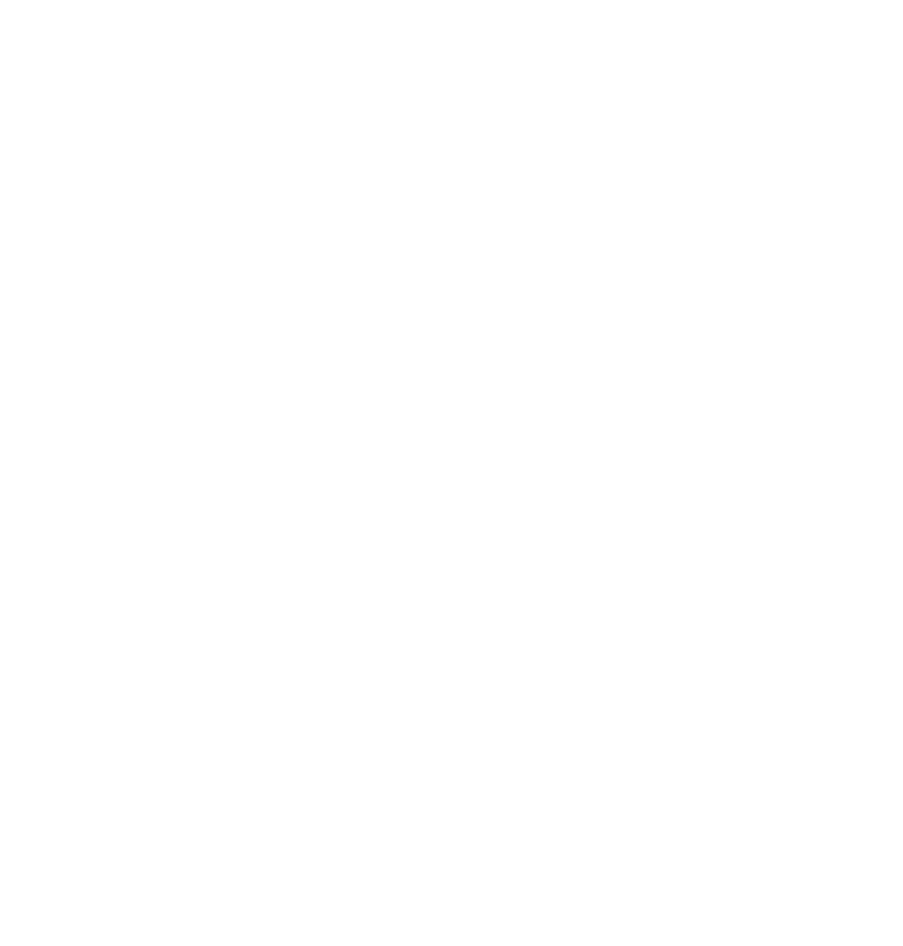
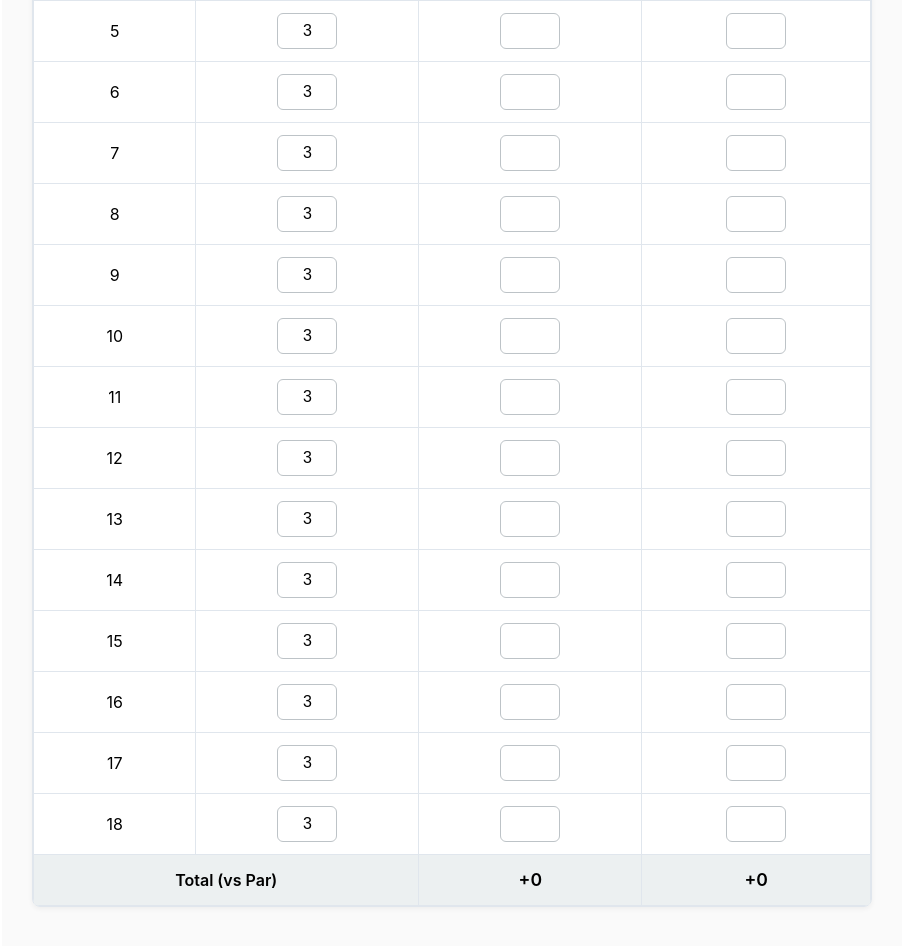
Before and after one commit to mandi7469/Fairway-Favorites, a React (Vite) app: page /scorecard in a window 1280 px wide. Shown: the part 1000-1946 px from the top of the page, without its empty margins (188-1091 px from the left). Before the commit the page ends 833 px from the top, so only its background shows below. Built offline with nearby package versions, Linux system fonts and the light colour scheme.

Commit message:
completed scorecard section. completed functionallity and styling. working on leaderbaord section next

```diff
--- a/src/css/Scorecard.css
+++ b/src/css/Scorecard.css
@@ -132,9 +132,115 @@
   /* margin-bottom: 20px; */
 }
 
-/* .table-container {
+.table-container {
   overflow-x: auto;
   border: 1px solid #e0e6ed;
   border-radius: 8px;
   box-shadow: 0 2px 5px rgba(0, 0, 0, 0.05);
-} */
+}
+
+.scorecard-table {
+  width: 100%;
+  border-collapse: collapse;
+  min-width: 600px;
+}
+
+th,
+td {
+  border: 1px solid #e0e6ed;
+  padding: 12px 15px;
+  text-align: center;
+}
+
+th {
+  background-color: #f8f9fa;
+  color: #000000;
+  font-weight: 600;
+  white-space: nowrap;
+}
+
+td {
+  background-color: #ffffff;
+  color: #000000;
+}
+
+.par-input,
+.score-input {
+  width: 60px;
+  padding: 8px;
+  border: 1px solid #bdc3c7;
+  border-radius: 6px;
+  text-align: center;
+  font-size: 1em;
+  color: #000000;
+  background-color: #ffffff;
+  -moz-appearance: textfield; /* Hide arrows for Firefox */
+}
+
+.par-input::-webkit-outer-spin-button,
+.par-input::-webkit-inner-spin-button,
+.score-input::-webkit-outer-spin-button,
+.score-input::-webkit-inner-spin-button {
+  -webkit-appearance: none; /* Hide arrows for Chrome, Safari, Edge */
+  margin: 0;
+}
+
+.par-input:focus,
+.score-input:focus {
+  border-color: #3498db;
+  outline: none;
+  box-shadow: 0 0 0 3px rgba(52, 152, 219, 0.2);
+}
+
+.total-row td {
+  background-color: #ecf0f1;
+  font-weight: 600;
+  color: #000000;
+}
+
+.total-score {
+  font-size: 1.1em;
+}
+
+
+
+/* responsive adjustments */
+@media (max-width: 768px) {
+  .container {
+    padding: 20px;
+  }
+
+  h1 {
+    font-size: 1.8em;
+  }
+
+  h2 {
+    font-size: 1.4em;
+  }
+
+  .player-list {
+    flex-direction: column;
+    align-items: flex-start;
+  }
+
+  .player-input-group {
+    width: 100%;
+  }
+
+  .player-name-input {
+    width: calc(100% - 40px);
+  }
+
+  .add-player-btn,
+  .add-hole-btn,
+  .remove-hole-btn,
+  .clear-card-btn {
+    width: 100%;
+    margin-right: 0;
+    margin-bottom: 10px;
+  }
+
+  .hole-controls {
+    flex-direction: column;
+  }
+}
--- a/src/pages/Scorecard.jsx
+++ b/src/pages/Scorecard.jsx
@@ -8,6 +8,16 @@ function Scorecard() {
   const [holesData, setHolesData] = useState([]);
   // state to manage the number of holes
   const [numHoles, setNumHoles] = useState(18); // Default to 18 holes
+
+  // initialize holesData when numHoles changes
+  useEffect(() => {
+    const initialHoles = Array.from({ length: numHoles }, (_, i) => ({
+      hole: i + 1,
+      par: 3, // default par for each hole
+      scores: players.reduce((acc, player) => ({ ...acc, [player]: "" }), {}), // initialize scores for each player
+    }));
+    setHolesData(initialHoles);
+  }, [numHoles, players]); // re-run if numHoles or players change
 
   // function to handle changes in player names
   const handlePlayerNameChange = useCallback((index, newName) => {
@@ -63,6 +73,51 @@ function Scorecard() {
       })
     );
   }, []);
+
+  // function to handle par input changes for a specific hole
+  const handleParChange = useCallback((holeIndex, newPar) => {
+    setHolesData((prevHolesData) => {
+      const updatedHoles = [...prevHolesData];
+      updatedHoles[holeIndex] = {
+        ...updatedHoles[holeIndex],
+        par: parseInt(newPar),
+      };
+      return updatedHoles;
+    });
+  }, []);
+
+  // function to handle score input changes for a specific player and hole
+  const handleScoreChange = useCallback((holeIndex, playerName, newScore) => {
+    setHolesData((prevHolesData) => {
+      const updatedHoles = [...prevHolesData];
+      updatedHoles[holeIndex] = {
+        ...updatedHoles[holeIndex],
+        scores: {
+          ...updatedHoles[holeIndex].scores,
+          [playerName]: parseInt(newScore) || "", // store empty string if input is not a valid number
+        },
+      };
+      return updatedHoles;
+    });
+  }, []);
+
+  // function to calculate total score for each player
+  const calculatePlayerTotals = useCallback(() => {
+    const totals = {};
+    players.forEach((player) => {
+      let totalScore = 0;
+      let totalPar = 0;
+      holesData.forEach((hole) => {
+        const playerScore = hole.scores[player];
+        if (typeof playerScore === "number") {
+          totalScore += playerScore;
+          totalPar += hole.par;
+        }
+      });
+      totals[player] = totalScore - totalPar; // score relative to par
+    });
+    return totals;
+  }, [players, holesData]);
 
   // function to add a new hole
   const addHole = useCallback(() => {
@@ -127,8 +182,64 @@ function Scorecard() {
       {/* scorecard table */}
       <div className="scorecard-section">
         <h2 className="h2-header">Scorecard</h2>
-        <div className="table-container"></div>
+        <div className="table-container">
+          <table className="scorecard-table">
+            <thead>
+              <tr>
+                <th>Hole</th>
+                <th>Par</th>
+                {players.map((player, index) => (
+                  <th key={index}>{player}</th>
+                ))}
+              </tr>
+            </thead>
+            <tbody>
+              {holesData.map((holeData, holeIndex) => (
+                <tr key={holeData.hole}>
+                  <td>{holeData.hole}</td>
+                  <td>
+                    <input
+                      type="number"
+                      value={holeData.par}
+                      onChange={(e) =>
+                        handleParChange(holeIndex, e.target.value)
+                      }
+                      min="1"
+                      className="par-input"
+                    />
+                  </td>
+                  {players.map((player, playerIndex) => (
+                    <td key={playerIndex}>
+                      <input
+                        type="number"
+                        value={holeData.scores[player]}
+                        onChange={(e) =>
+                          handleScoreChange(holeIndex, player, e.target.value)
+                        }
+                        min="1"
+                        className="score-input"
+                      />
+                    </td>
+                  ))}
+                </tr>
+              ))}
+              {/* Total Row */}
+              <tr className="total-row">
+                <td colSpan="2">Total (vs Par)</td>
+                {players.map((player, index) => (
+                  <td key={index} className="total-score">
+                    {calculatePlayerTotals()[player] >= 0
+                      ? `+${calculatePlayerTotals()[player]}`
+                      : calculatePlayerTotals()[player]}
+                  </td>
+                ))}
+              </tr>
+            </tbody>
+          </table>
+        </div>
       </div>
+
+      {/* Leaderboard Section */}
     </div>
   );
 }
```
Also changed, not shown: 2 other files (tests, documents, lock files or other folders).
